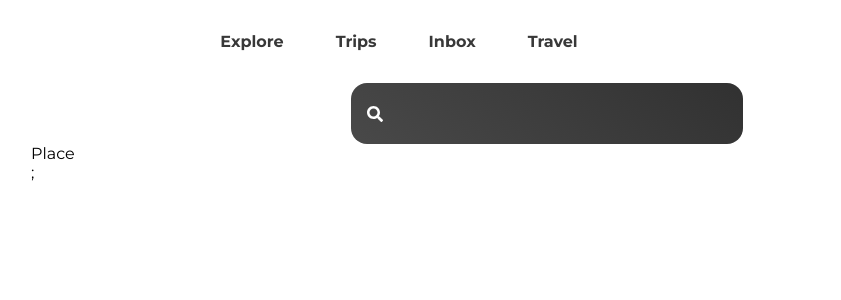
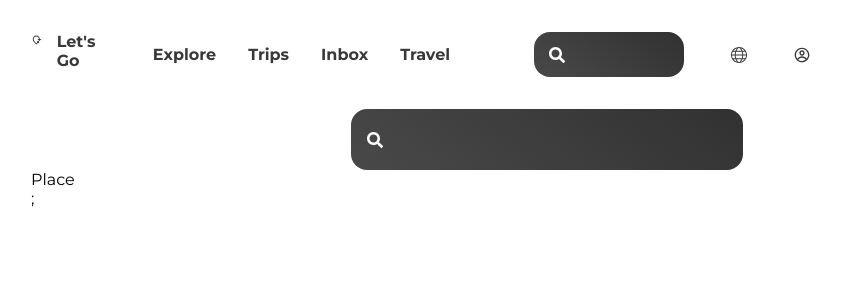
Before and after one commit to szwanne/Alx-trip-planner, a React (Vite) app in the folder trip/: page /place/1 in a window 1280 px wide. Shown: the top 300 px of the page, without its empty margins (225-1066 px from the left). Built offline with nearby package versions, Linux system fonts and the light colour scheme.

Commit message:
Changed the Travel Advisor api due to max limit being reached, updated component features, and styled the navbar

```diff
--- /dev/null
+++ b/trip/src/components/MiniSearchBar.jsx
@@ -0,0 +1,58 @@
+import React from "react";
+import styled from "styled-components";
+import { useState } from "react";
+import { FaSearch } from "react-icons/fa";
+import { useNavigate } from "react-router-dom";
+
+function MiniSearchBar() {
+  const [input, setInput] = useState("");
+  const navigate = useNavigate();
+
+  const submitHandler = (e) => {
+    e.preventDefault();
+    navigate("/searched/" + input);
+  };
+  return (
+    <FormStyle onSubmit={submitHandler}>
+      <div>
+        <FaSearch></FaSearch>
+        <input
+          onChange={(e) => {
+            setInput(e.target.value);
+          }}
+          type="text"
+          value={input}
+        />
+      </div>
+    </FormStyle>
+  );
+}
+
+const FormStyle = styled.form`
+  margin: 0rem 2rem;
+  input {
+    border: none;
+    background: linear-gradient(35deg, #494949, #313131);
+    font-size: 1.5rem;
+    color: white;
+    padding: 0.5rem 0.5rem;
+    border-radius: 1rem;
+    outline: none;
+    width: 150px;
+  }
+
+  div {
+    width: 10%;
+    position: relative;
+  }
+
+  svg {
+    position: absolute;
+    top: 50%;
+    left: -10%;
+    transform: translate(100%, -50%);
+    color: white;
+  }
+`;
+
+export default MiniSearchBar;
--- a/trip/src/components/NavBar.jsx
+++ b/trip/src/components/NavBar.jsx
@@ -1,13 +1,26 @@
-import { FaPizzaSlice, FaHamburger } from "react-icons/fa";
-import { GiNoodles, GiChopsticks } from "react-icons/gi";
+import { MdModeOfTravel } from "react-icons/md";
+import { TfiWorld } from "react-icons/tfi";
+import { CgProfile } from "react-icons/cg";
 import { NavLink } from "react-router-dom";
 import styled from "styled-components";
+import Search from "./Search";
 
 import React from "react";
+import MiniSearchBar from "./MiniSearchBar";
 
 function NavBar() {
   return (
     <List>
+      <Logo>
+        <SLink to={"/"}>
+          <div>
+            <MdModeOfTravel />
+            <h4>Let's Go</h4>
+          </div>
+        </SLink>
+      </Logo>
+
+      <LeftLink>
         <SLink to={"/explore"}>
           <h4>Explore</h4>
         </SLink>
@@ -20,13 +33,24 @@ function NavBar() {
         <SLink to={"/travel"}>
           <h4>Travel</h4>
         </SLink>
+      </LeftLink>
+
+      <RightLink>
+        <MiniSearchBar />
+        <SLink to={"/explore"}>
+          <TfiWorld />
+        </SLink>
+        <SLink to={"/profile"}>
+          <CgProfile />
+        </SLink>
+      </RightLink>
     </List>
   );
 }
 
 const List = styled.div`
   display: flex;
-  justify-content: center;
+  justify-content: space-between;
   margin: 2rem 0rem;
   gap: 20px;
 `;
@@ -41,4 +65,19 @@ const SLink = styled(NavLink)`
   text-decoration: none;
 `;
 
+const LeftLink = styled.div`
+  display: flex;
+`;
+const RightLink = styled.div`
+  display: flex;
+  gap: 15px;
+`;
+
+const Logo = styled.div`
+  div {
+    display: flex;
+    gap: 15px;
+  }
+`;
+
 export default NavBar;
--- a/trip/src/components/Popular.jsx
+++ b/trip/src/components/Popular.jsx
@@ -28,34 +28,32 @@ function Popular() {
           const bl_longitude = city.lon - delta;
           const tr_longitude = city.lon + delta;
 
+          // geoapify request
+
           const response = await fetch(
-            `https://travel-advisor.p.rapidapi.com/attractions/list-in-boundary?bl_latitude=${bl_latitude}&tr_latitude=${tr_latitude}&bl_longitude=${bl_longitude}&tr_longitude=${tr_longitude}&limit=5&currency=USD&lunit=km&lang=en_US`,
-            {
-              method: "GET",
-              headers: {
-                "X-RapidAPI-Key": import.meta.env.VITE_API_KEY,
-                "X-RapidAPI-Host": "travel-advisor.p.rapidapi.com",
-              },
-            }
+            `https://api.geoapify.com/v2/places?categories=commercial.supermarket&filter=rect:${bl_longitude},${tr_latitude},${tr_longitude},${bl_latitude}&limit=20&apiKey=${
+              import.meta.env.VITE_API_KEY
+            }`
           );
 
+          if (!response.ok) {
+            throw new Error(`HTTP error! Status: ${response.status}`);
+          }
+
           const data = await response.json();
+          console.log(data);
 
-          const attractions = data.data
-            ?.filter((item) => item.name)
-            .map((item) => ({
-              name: item.name,
-              location: item.location_string,
-              latitude: item.latitude,
-              longitude: item.longitude,
-              photo: item.photo?.images?.medium?.url,
-              rating: item.rating,
-              num_reviews: item.num_reviews,
-              ranking: item.ranking,
-              website: item.website,
-            }));
+          // Get top 5 supermarkets
+          const supermarkets = data.features
+            ?.map((item) => ({
+              name: item.properties.name,
+              address: item.properties.address_line2,
+              lat: item.properties.lat,
+              lon: item.properties.lon,
+            }))
+            .slice(0, 5);
 
-          return { city: city.name, attractions };
+          return { city: city.name, supermarkets };
         })
       );
 
@@ -67,24 +65,15 @@ function Popular() {
 
   return (
     <Container>
-      <Title>Popular Destinations</Title>
-      {popular.map(({ city, attractions }) => (
-        <Section key={city}>
-          <CityName>{city}</CityName>
+      <Title>Popular Cities Supermarkets</Title>
+      {popular.map(({ cityData, index }) => (
+        <Section key={index}>
+          <CityName>{cityData}</CityName>
           <CardsWrapper>
-            {attractions.map((a) => (
-              <Card key={a.name}>
-                <Link to={"/place/" + a.id}>
-                  <Image
-                    src={a.photo || "https://via.placeholder.com/200"}
-                    alt={a.name}
-                  />
-                  <CardTitle>{a.name}</CardTitle>
-                  <Rating>
-                    {a.rating ? `${a.rating} ★` : "No rating available"}
-                  </Rating>
-                </Link>
-              </Card>
+            {cityData.supermarkets?.map((store, i) => (
+              <li key={i}>
+                {store.name || "Unnamed"} - {store.address || "No address"}
+              </li>
             ))}
           </CardsWrapper>
         </Section>
```
Also changed, not shown: trip/src/components/Activities.jsx (+136 -128 lines). Lines whose indentation alone changed are shown as unchanged.
